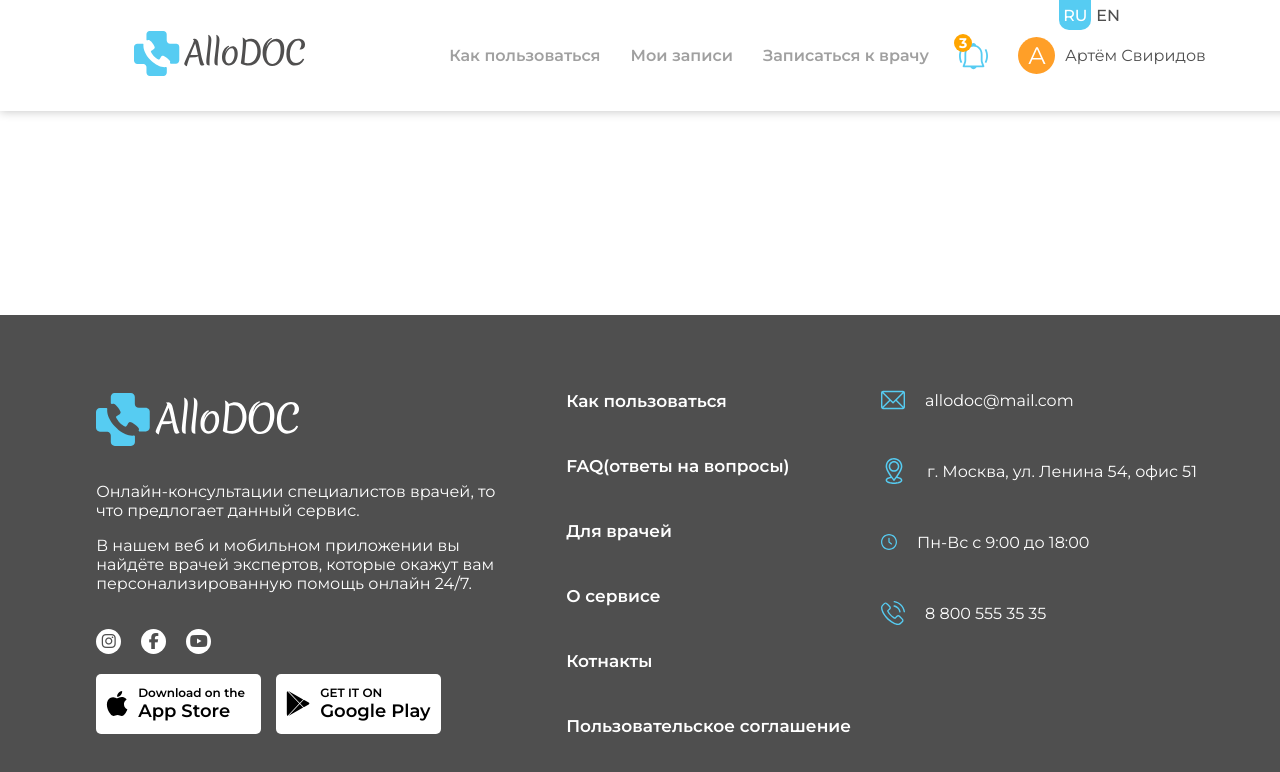
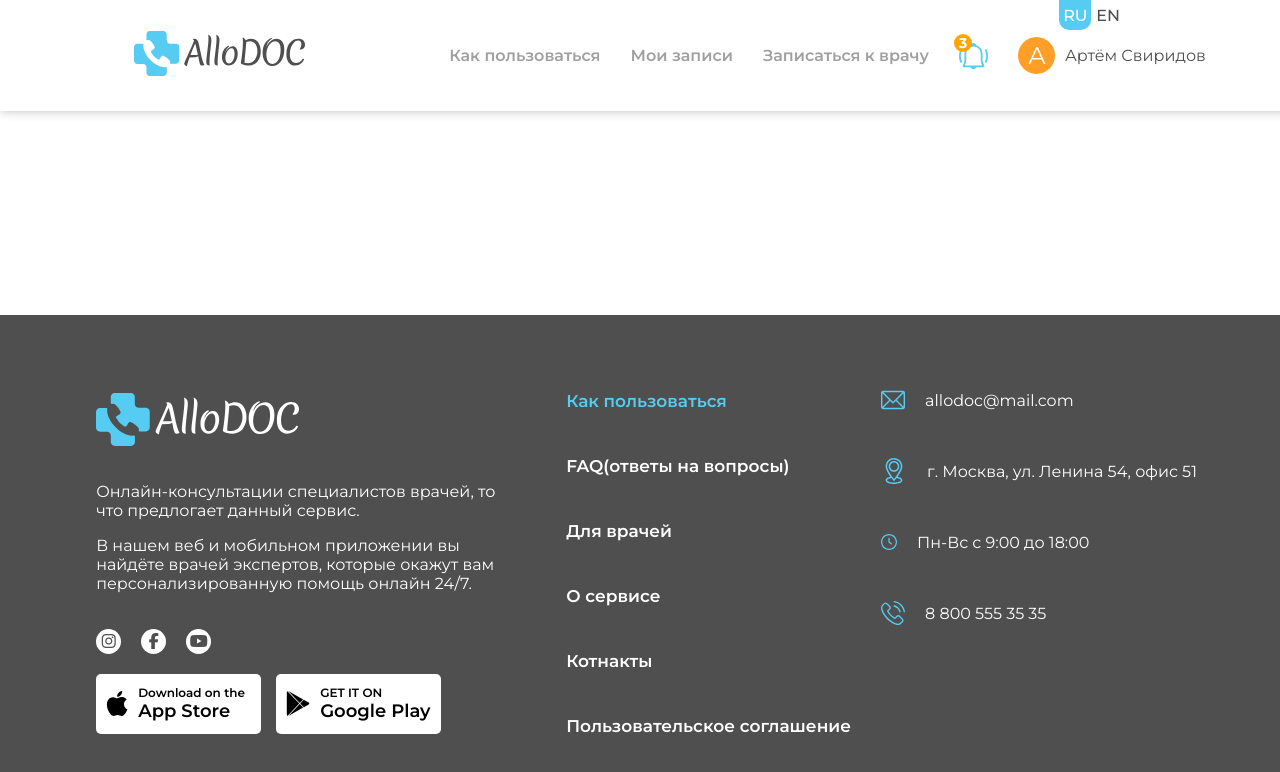
Before and after one commit to varspijoyan/allo-doc-project, a React (Create React App) app: page /doctor-profile/1 in a window 1280 px wide. In both pictures the pointer is over the link 646 px from the left and 1404 px from the top of the page. Shown: the part 1004-1776 px from the top of the page. Built offline with nearby package versions, Linux system fonts and the light colour scheme.

Commit message:
Added hover in footer links

```diff
--- a/src/styles/Footer.css
+++ b/src/styles/Footer.css
@@ -93,6 +93,11 @@ footer {
     text-decoration: none;
     font-weight: 600;
     font-size: 17px;
+    transition: ease-in-out 0.4s;
+}
+
+.footer-nav-links-container ul li a:hover {
+    color: #56CCF2;
 }
 
 .info-footer {
```
